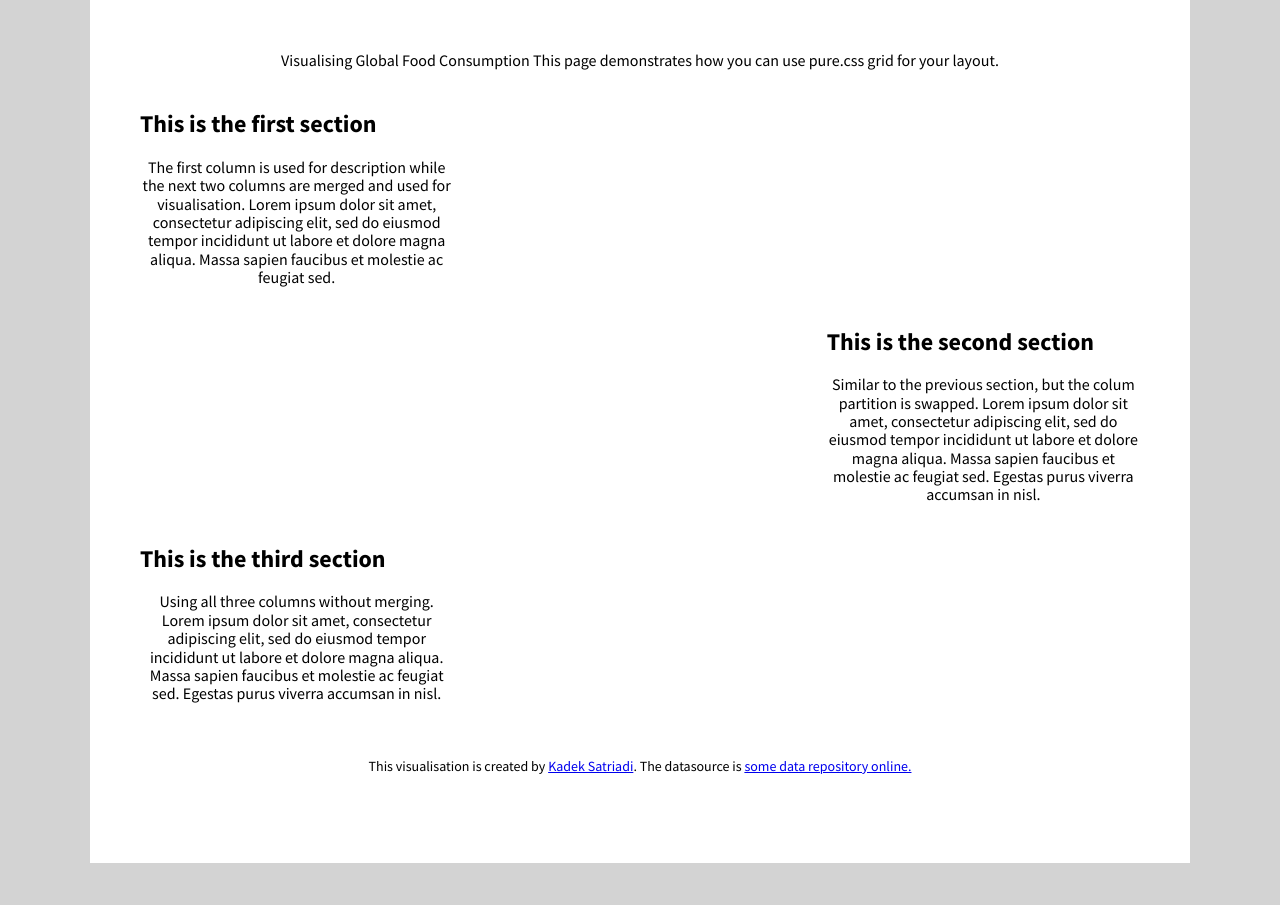
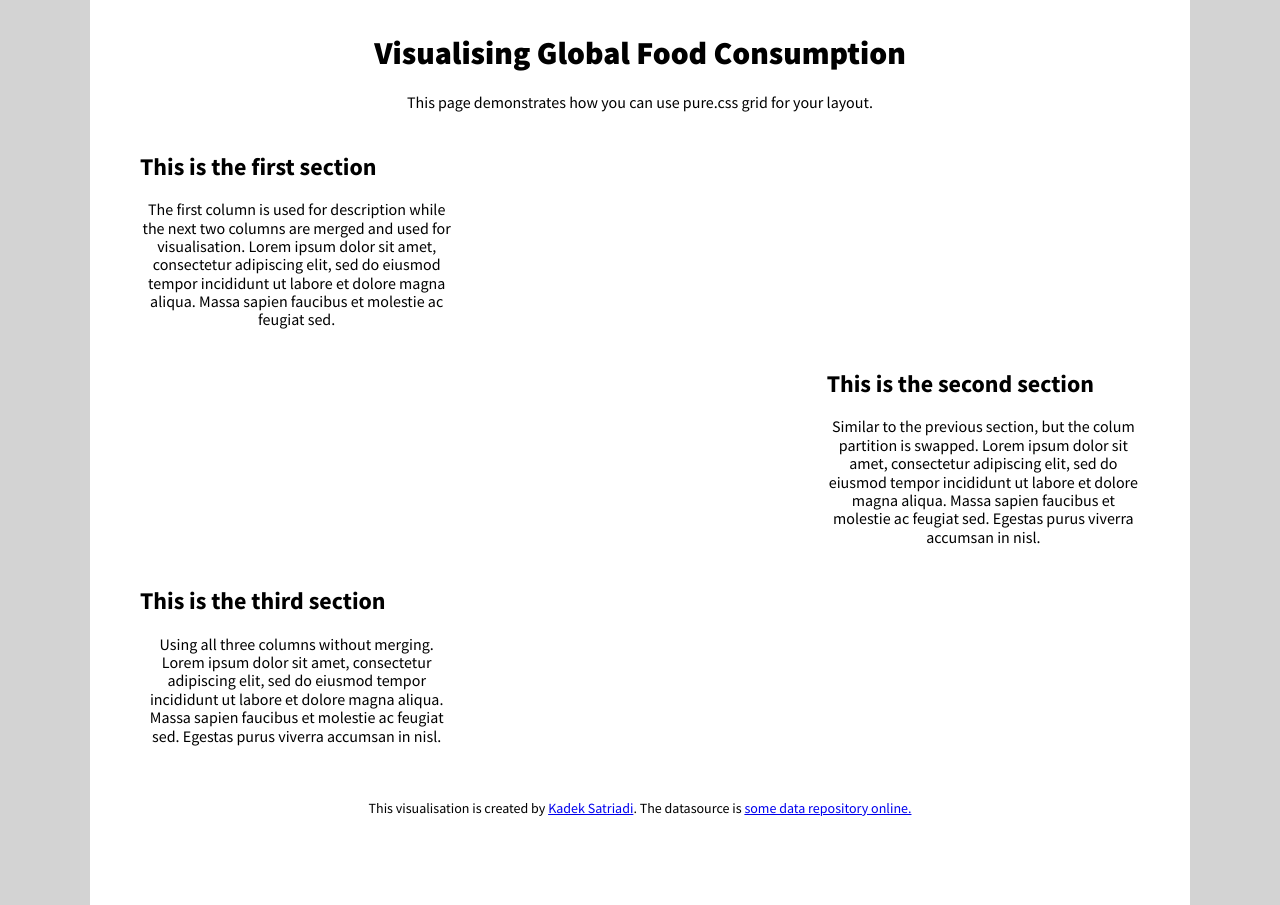
Before and after one commit to benchipperfield/FIT3179, a plain HTML site: page multiple_charts/js/using_pure_css.html in a window 1280 px wide. Before the commit the page ends 863 px from the top, so only its background shows below. Drawn offline with nearby package versions, Linux system fonts and the light colour scheme; a script that the page names is missing.

Commit message:
Update using_pure_css.html

```diff
--- a/multiple_charts/js/using_pure_css.html
+++ b/multiple_charts/js/using_pure_css.html
@@ -63,8 +63,8 @@
    <!-- pure grid group -->
     <div class="pure-g">
       <div class="pure-u-1-1">
-        <p>Visualising Global Food Consumption</h1>
-        <h7>This page demonstrates how you can use pure.css grid for your layout.</p>
+        <h1>Visualising Global Food Consumption</h1>
+        <p>This page demonstrates how you can use pure.css grid for your layout.</p>
       </div>
     </div>
   <!-- end pure grid group -->
```
